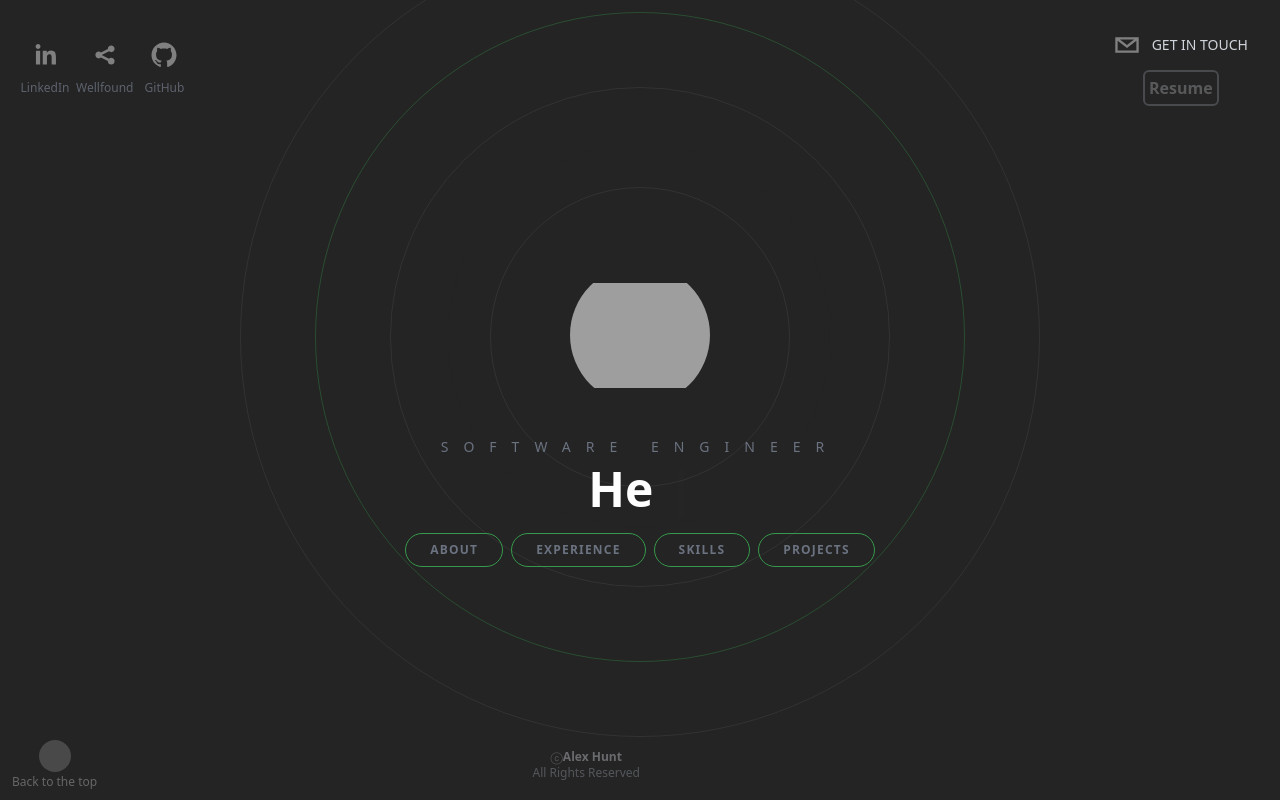
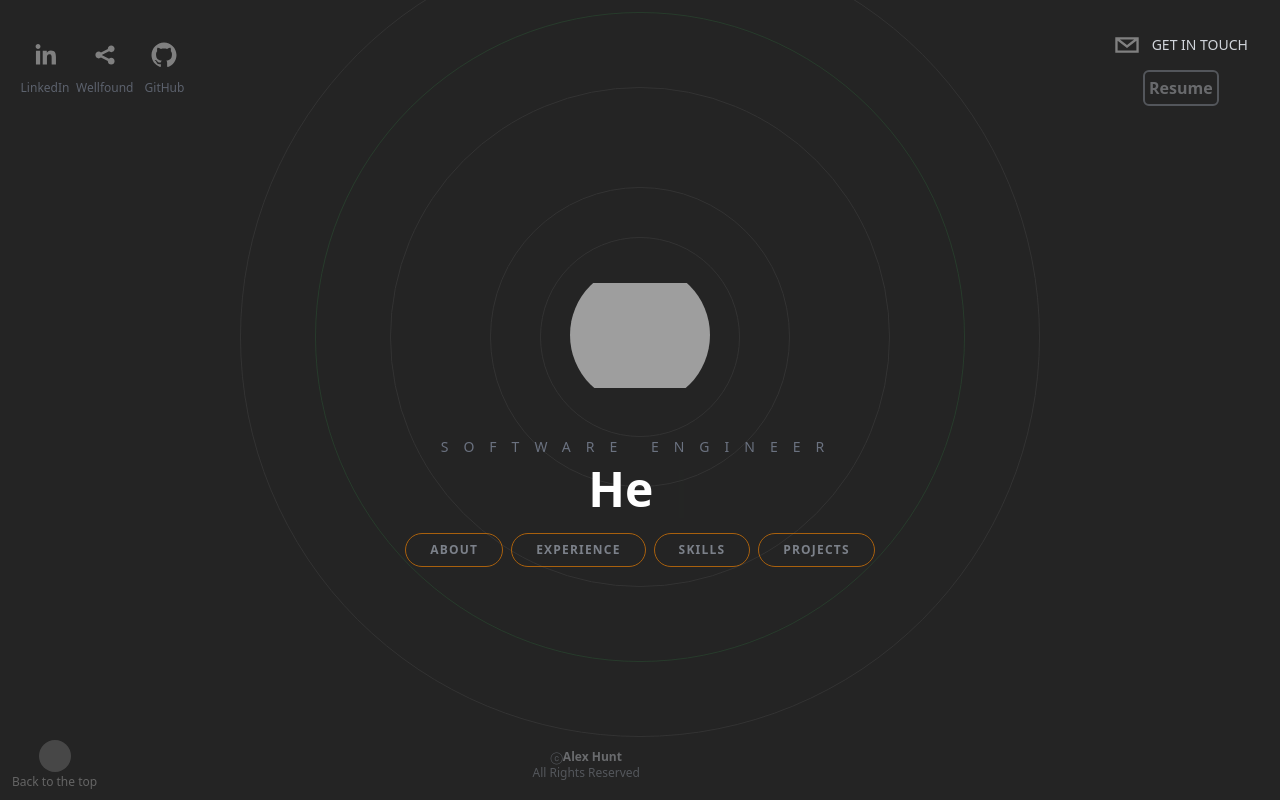
Before and after one commit to alexh205/alexh205.github.io, a Next.js app: page / in a window 1280 px wide. Built offline with nearby package versions, Linux system fonts and the light colour scheme; grey boxes are pictures that could not be loaded.

Commit message:
hid background circles from small screens, add pulse animation to navigation buttons

```diff
--- a/components/BackgroundCircles.tsx
+++ b/components/BackgroundCircles.tsx
@@ -17,7 +17,7 @@ const BackgroundCircles = (props: Props) => {
             transition={{
                 duration: 2.5,
             }}
-            className="relative flex justify-center items-center ">
+            className="relative hidden sm:flex justify-center items-center ">
             <div className="absolute border rounded-full border-[#333333]  h-[200px] w-[200px] mt-52 animate-ping" />
             <div className="absolute border rounded-full border-[#333333]  h-[300px] w-[300px] mt-52 " />
             <div className="absolute border rounded-full border-[#333333]  h-[500px] w-[500px] mt-52 " />
--- a/components/ContactMe.tsx
+++ b/components/ContactMe.tsx
@@ -21,10 +21,10 @@ const ContactMe = (props: Props) => {
 
     return (
         <div className=" h-screen flex relative flex-col text-center md:text-left md:flex-row max-w-7xl px-10 justify-evenly mx-auto items-center">
-            <h3 className="absolute top-[100px] sm:top-[90px] uppercase tracking-[20px] text-gray-500 text-lg md:text-xl lg:text-2xl">
+            <h3 className="absolute top-[95px] sm:top-[90px] uppercase tracking-[20px] text-gray-500 text-lg md:text-xl lg:text-2xl">
                 Contact
             </h3>
-            <div className="flex flex-col space-y-10">
+            <div className="flex flex-col space-y-9">
                 <h4 className="text-2xl sm:text-4xl font-semibold text-center">
                     If you have any questions or comments.
                     <span className="decoration-[#36994c]/50 underline">
--- a/components/Header.tsx
+++ b/components/Header.tsx
@@ -40,7 +40,7 @@ const Header = (props: Props) => {
                         fgColor="gray"
                         bgColor="transparent"
                     />
-                    <p className="text-xs text-gray-500 opacity-80 upp">
+                    <p className="text-xs text-gray-500 opacity-80">
                         Wellfound
                     </p>
                 </div>
@@ -97,7 +97,7 @@ const Header = (props: Props) => {
                     <a
                         href="https://docs.google.com/document/d/1l428DEq3N2RCl5-zvuscUYX8euELsuYvjfbC4U-GYGM/edit?usp=sharing"
                         target="_blank"
-                        className=" self-start md:flex mr-2 md:mr-0 text-gray-300 rounded-md p-[4px] text-[13px] sm:text-[16px] opacity-30 hover:opacity-80 font-bold cursor-pointer border-[2px] border-gray-400 hover:border-[#36994c] active:text-amber-600 ">
+                        className=" self-start md:flex mr-2 md:mr-0 text-gray-300 rounded-md p-[4px] text-[13px] sm:text-[16px] opacity-40 hover:opacity-80 font-bold cursor-pointer border-[2px] border-gray-400 hover:border-[#36994c] active:text-amber-600 ">
                         Resume
                     </a>
                 </motion.div>
--- a/pages/index.tsx
+++ b/pages/index.tsx
@@ -40,8 +40,8 @@ export default function Home() {
                 <ContactMe />
             </section>
             <footer className="flex flex-row items-center sticky bottom-[10px] justify-between">
-                <Link href="#hero" className=" ml-3">
-                    <div className="flex flex-col items-center justify-center cursor-pointer filter grayscale hover:grayscale-0 opacity-30 hover:opacity-80">
+                <Link href="#hero" className="animate-pulse ml-3">
+                    <div className="flex flex-col items-center justify-center cursor-pointer filter grayscale hover:grayscale-0 opacity-40 hover:opacity-80">
                         <img
                             src="https://images.unsplash.com/photo-1625006100410-6bee55152de7?ixlib=rb-4.0.3&ixid=MnwxMjA3fDB8MHxwaG90by1wYWdlfHx8fGVufDB8fHx8&auto=format&fit=crop&w=870&q=80"
                             alt=""
--- a/styles/globals.css
+++ b/styles/globals.css
@@ -4,7 +4,7 @@
 
 @layer components {
     .heroButton {
-        @apply px-3 sm:px-6 mx-1 py-2 border-[1px] border-[#36994c] rounded-full uppercase font-semibold text-xs tracking-normal sm:tracking-widest text-gray-500 transition-all cursor-pointer hover:border-amber-600/40 hover:text-amber-600/40;
+        @apply px-3 sm:px-6 mx-1 py-2 border-[1px] border-amber-600 rounded-full uppercase font-semibold text-xs tracking-normal sm:tracking-widest text-gray-400 transition-all cursor-pointer hover:border-[#36994c]/40 hover:text-[#36994c]/40 active:text-amber-600 animate-pulse;
     }
     .contactInput {
         @apply outline-none bg-slate-400/10 rounded-sm border-b px-[2px] sm:px-6 py-2 md:py-4 border-[#242424] text-gray-500 placeholder-gray-500 transition-all focus:border-[#36994c]/40 focus:text-white hover:border-[#36994c]/40;
```
